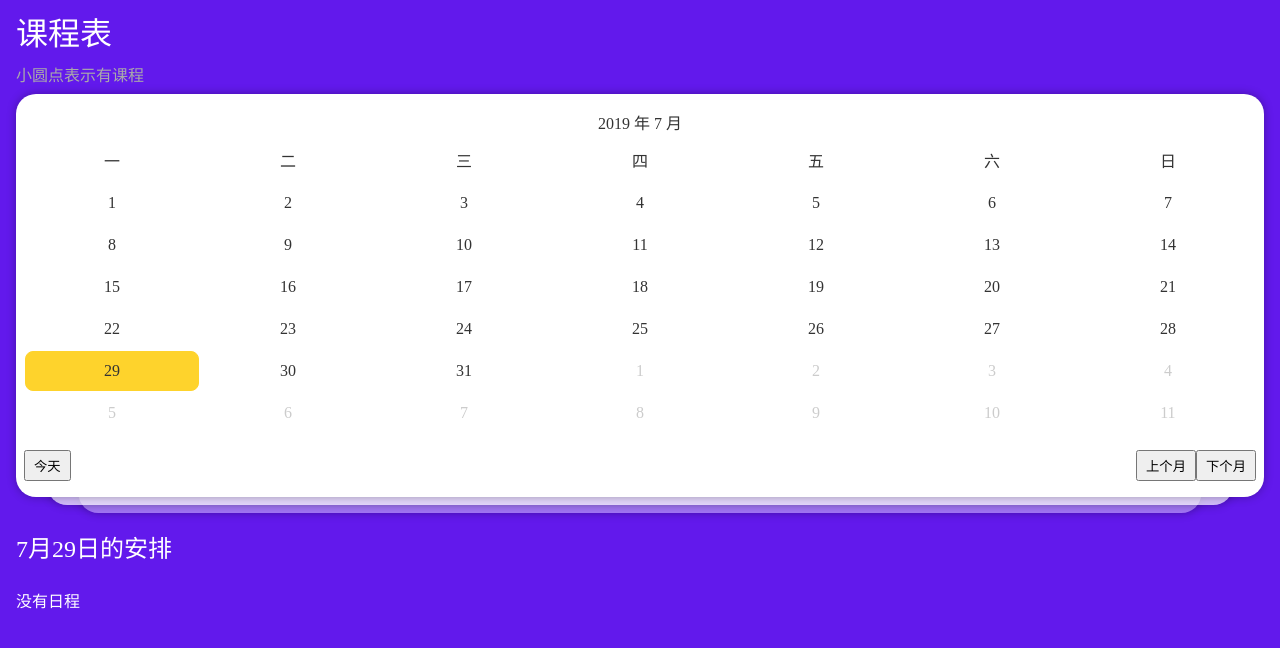
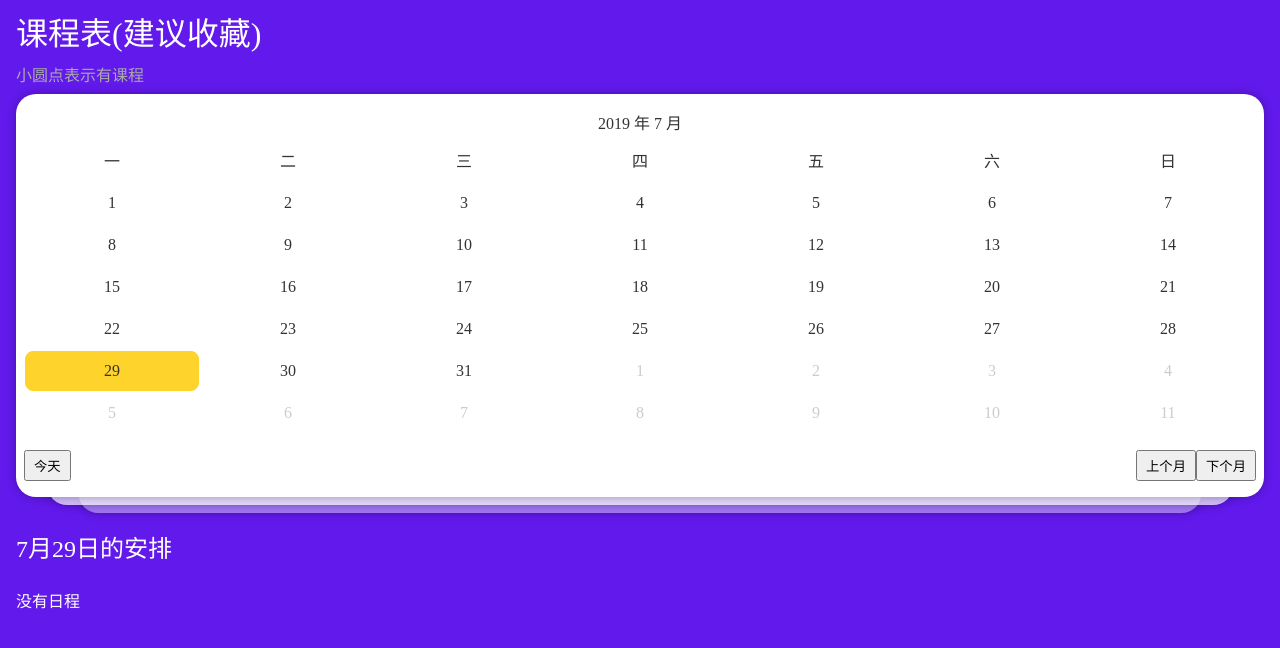
Before and after one commit to jirengu-inc/gnomon, a React (Create React App) app: page / in a window 1280 px wide. Shown: the top 648 px of the page. Built offline with nearby package versions, Linux system fonts and the light colour scheme.

Commit message:
update title

```diff
--- a/src/App/App.tsx
+++ b/src/App/App.tsx
@@ -28,7 +28,7 @@
   }, []);
   return (
     <div className={styles.wrapper}>
-      <h1 className={styles.h1}>课程表</h1>
+      <h1 className={styles.h1}>课程表(建议收藏)</h1>
       <p className={styles.p}>小圆点表示有课程</p>
       <Calendar events={events} value={date} onChange={setDate}/>
       <EventList title={`${new Date2(date).toString('M月d日')}的安排`} events={selectedEvents()}/>
```
